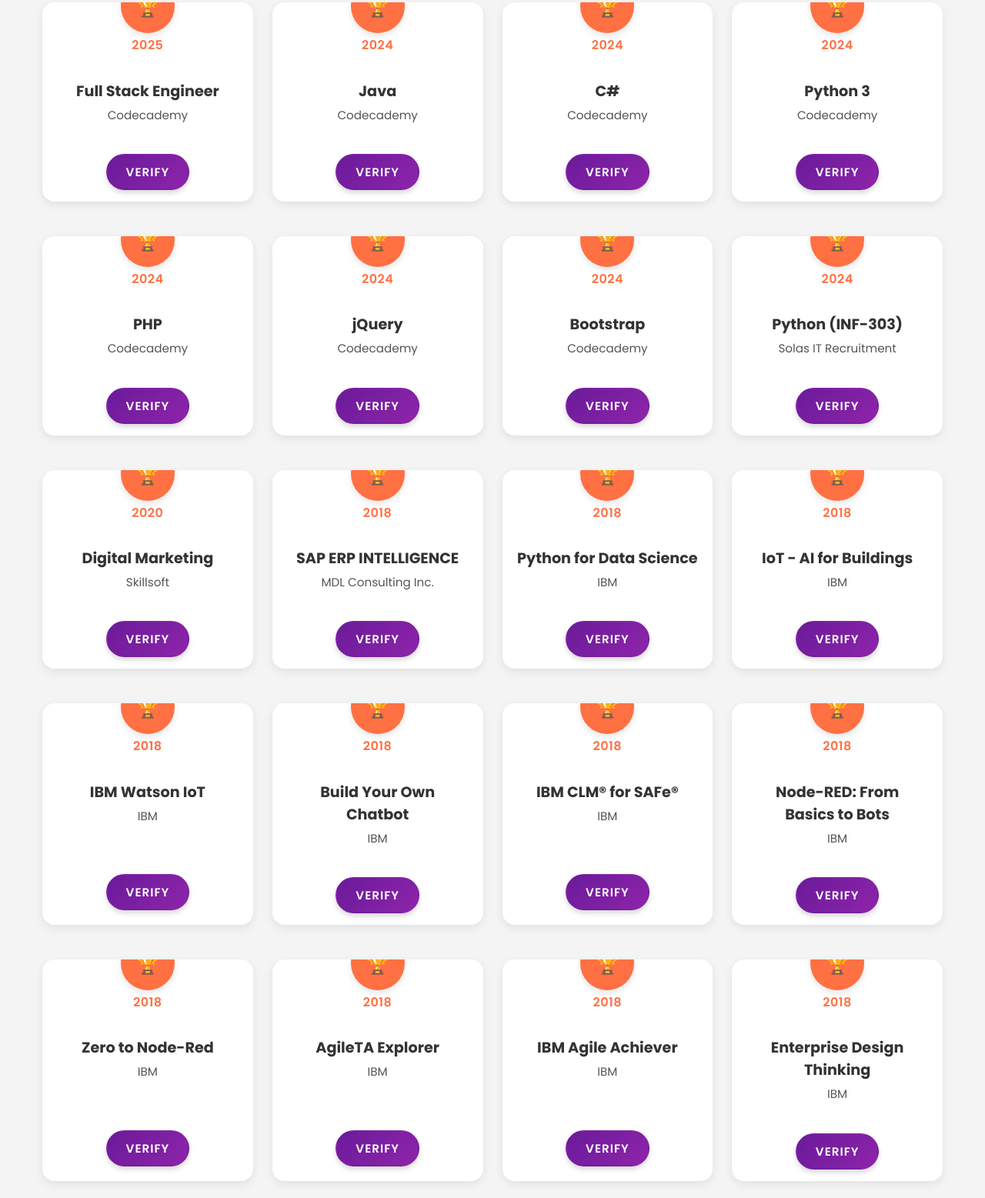
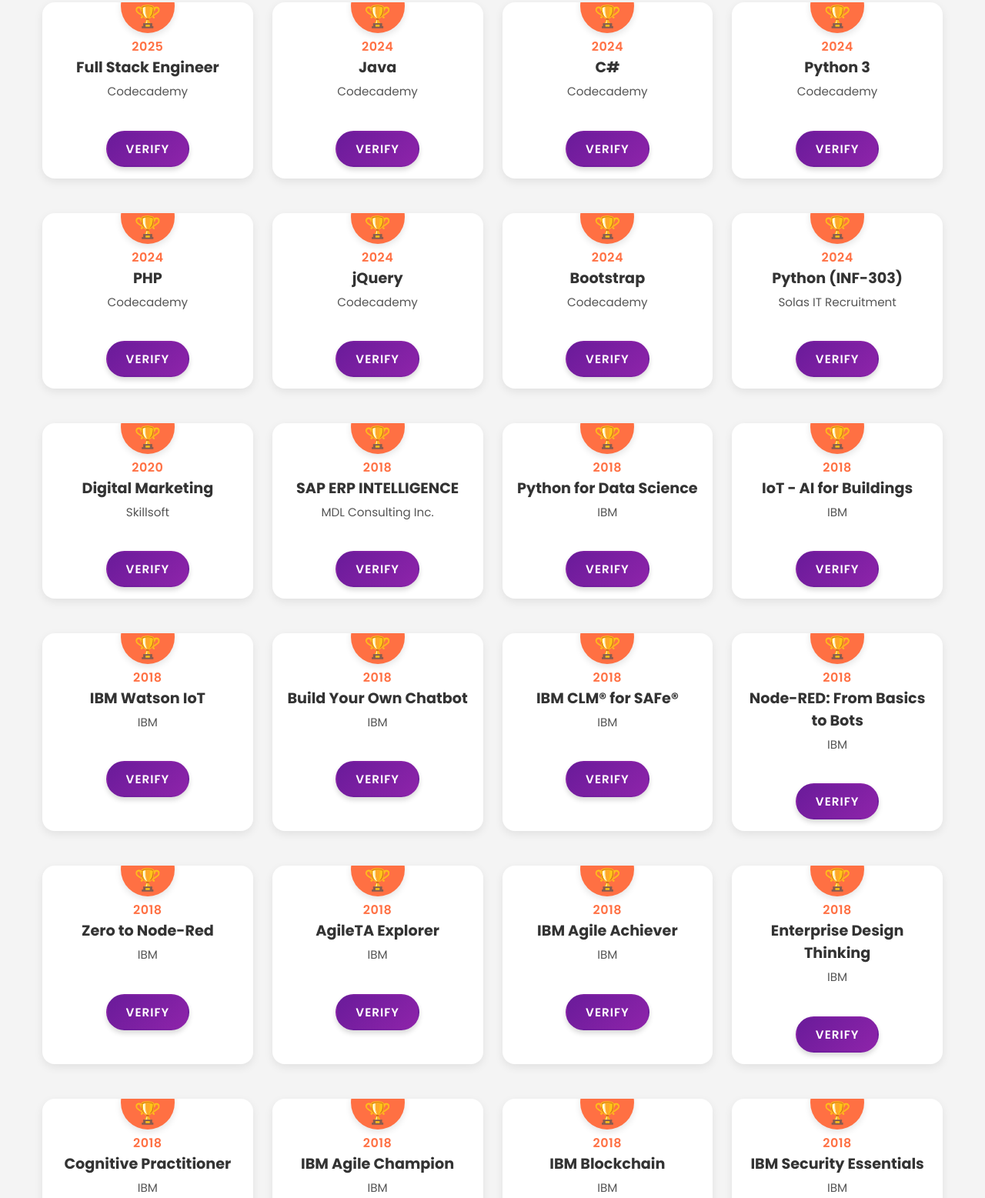
Before and after one commit to andresnalegre/andresnicolas.com, a plain HTML site: page index.html in a window 1280 px wide. Shown: the part 5295-6852 px from the top of the page at 77% size. Drawn offline with nearby package versions, Linux system fonts and the light colour scheme.

Commit message:
updating styles and structure

```diff
--- a/index.html
+++ b/index.html
@@ -4,12 +4,10 @@
     <head>
         <meta charset="UTF-8">
         <meta name="viewport" content="width=device-width, initial-scale=1.0">
-        <meta name="description" content="Andres Nicolas - Python Developer Portfolio">
+        <meta name="description" content="Full Stack Python Developer">
         <meta name="keywords" content="Portfolio, Full Stack Engineer, Python Developer">
         <title>Andres Nicolas - Portfolio</title>
         <link rel="icon" type="image/png" href="./assets/Images/Git.png">
-        <link rel="preload" href="styles.css" as="style">
-        <link rel="stylesheet" href="./styles/styles1.css">
         <link rel="stylesheet" href="./styles/navbar.css">
         <link rel="stylesheet" href="./styles/home.css">
         <link rel="stylesheet" href="./styles/about.css">
@@ -332,248 +330,333 @@
             <div class="certifications-container">
 
                 <div class="certification-item">
-                    <p class="year">2025</p>
-                    <br>
-                    <h3 class="cerificate">Full Stack Engineer</h3>
+                    <div class="certification-header">
+                        <span class="year">2025</span>
+                    </div>
+                    <div class="certification-content">
+                        <h3>Full Stack Engineer</h3>
                         <p class="provider">Codecademy</p>
                         <a href="./certificates/Full Stack Engineer Certificate.pdf" target="_blank" download class="validate-link">Verify</a>
                     </div>
+                </div>
 
                 <div class="certification-item">
-                    <p class="year">2024</p>
-                    <br>
-                    <h3 class="cerificate">Java</h3>
+                    <div class="certification-header">
+                        <span class="year">2024</span>
+                    </div>
+                    <div class="certification-content">
+                        <h3>Java</h3>
                         <p class="provider">Codecademy</p>
                         <a href="./certificates/Java Certificate.pdf" target="_blank" download class="validate-link">Verify</a>
                     </div>
+                </div>
 
                 <div class="certification-item">
-                    <p class="year">2024</p>
-                    <br>
-                    <h3 class="cerificate">C#</h3>
+                    <div class="certification-header">
+                        <span class="year">2024</span>
+                    </div>
+                    <div class="certification-content">
+                        <h3>C#</h3>
                         <p class="provider">Codecademy</p>
                         <a href="./certificates/C# Certificate.pdf" target="_blank" download class="validate-link">Verify</a>
                     </div>
+                </div>
 
                 <div class="certification-item">
-                    <p class="year">2024</p>
-                    <br>
-                    <h3 class="cerificate">Python 3</h3>
+                    <div class="certification-header">
+                        <span class="year">2024</span>
+                    </div>
+                    <div class="certification-content">
+                        <h3>Python 3</h3>
                         <p class="provider">Codecademy</p>
                         <a href="./certificates/Python3 Certificate.pdf" target="_blank" download class="validate-link">Verify</a>
                     </div>
+                </div>
 
                 <div class="certification-item">
-                    <p class="year">2024</p>
-                    <br>
-                    <h3 class="cerificate">PHP</h3>
+                    <div class="certification-header">
+                        <span class="year">2024</span>
+                    </div>
+                    <div class="certification-content">
+                        <h3>PHP</h3>
                         <p class="provider">Codecademy</p>
                         <a href="./certificates/PHP Certificate.pdf" target="_blank" download class="validate-link">Verify</a>
                     </div>
+                </div>
 
                 <div class="certification-item">
-                    <p class="year">2024</p>
-                    <br>
-                    <h3 class="cerificate">jQuery</h3>
+                    <div class="certification-header">
+                        <span class="year">2024</span>
+                    </div>
+                    <div class="certification-content">
+                        <h3>jQuery</h3>
                         <p class="provider">Codecademy</p>
                         <a href="./certificates/jQuery Certificate.pdf" target="_blank" download class="validate-link">Verify</a>
                     </div>
+                </div>
 
                 <div class="certification-item">
-                    <p class="year">2024</p>
-                    <br>
-                    <h3 class="cerificate">Bootstrap</h3>
+                    <div class="certification-header">
+                        <span class="year">2024</span>
+                    </div>
+                    <div class="certification-content">
+                        <h3>Bootstrap</h3>
                         <p class="provider">Codecademy</p>
                         <a href="./certificates/Bootstrap Certificate.pdf" target="_blank" download class="validate-link">Verify</a>
                     </div>
+                </div>
 
                 <div class="certification-item">
-                    <p class="year">2024</p>
-                    <br>
-                    <h3 class="cerificate">Python (INF-303)</h3>
+                    <div class="certification-header">
+                        <span class="year">2024</span>
+                    </div>
+                    <div class="certification-content">
+                        <h3>Python (INF-303)</h3>
                         <p class="provider">Solas IT Recruitment</p>
                         <a href="./certificates/Python (INF-303) Certificate.pdf" target="_blank" download class="validate-link">Verify</a>
                     </div>
+                </div>
 
                 <div class="certification-item">
-                    <p class="year">2020</p>
-                    <br>
-                    <h3 class="cerificate">Digital Marketing</h3>
+                    <div class="certification-header">
+                        <span class="year">2020</span>
+                    </div>
+                    <div class="certification-content">
+                        <h3>Digital Marketing</h3>
                         <p class="provider">Skillsoft</p>
                         <a href="https://skillsoft.digitalbadges.skillsoft.com/a7784f6f-2d51-4a4d-81ce-253b97311475#gs.2ej9rk" target="_blank" class="validate-link">Verify</a>
                     </div>
+                </div>
 
                 <div class="certification-item">
-                    <p class="year">2018</p>
-                    <br>
-                    <h3 class="cerificate">SAP ERP INTELLIGENCE</h3>
+                    <div class="certification-header">
+                        <span class="year">2018</span>
+                    </div>
+                    <div class="certification-content">
+                        <h3>SAP ERP INTELLIGENCE</h3>
                         <p class="provider">MDL Consulting Inc.</p>
                         <a href="./certificates/ERP SAP Certificate.pdf" target="_blank" download class="validate-link">Verify</a>
                     </div>
+                </div>
 
                 <div class="certification-item">
-                    <p class="year">2018</p>
-                    <br>
-                    <h3 class="cerificate">Python for Data Science</h3>
+                    <div class="certification-header">
+                        <span class="year">2018</span>
+                    </div>
+                    <div class="certification-content">
+                        <h3>Python for Data Science</h3>
                         <p class="provider">IBM</p>
                         <a href="https://www.credly.com/badges/56b03131-3c80-4ac9-b525-1064ca4d89b9/linked_in_profile" target="_blank" class="validate-link">Verify</a>
                     </div>
+                </div>
 
                 <div class="certification-item">
-                    <p class="year">2018</p>
-                    <br>
-                    <h3 class="cerificate">IoT - AI for Buildings</h3>
+                    <div class="certification-header">
+                        <span class="year">2018</span>
+                    </div>
+                    <div class="certification-content">
+                        <h3>IoT - AI for Buildings</h3>
                         <p class="provider">IBM</p>
                         <a href="https://www.credly.com/badges/9e87fda7-1708-4959-a556-a10fed7e72aa/linked_in_profile" target="_blank" class="validate-link">Verify</a>
                     </div>
-
-                <div class="certification-item">
-                    <p class="year">2018</p>
-                    <br>
-                    <h3 class="cerificate">IBM Watson IoT</h3>
-                    <p class="provider">IBM</p>
-                    <br>
-                    <a href="https://www.credly.com/badges/125935c0-2322-4f2b-9987-a1ee8ab4dacb/linked_in_profile" target="_blank" class="validate-link">Verify</a>
                 </div>
 
                 <div class="certification-item">
-                    <p class="year">2018</p>
-                    <br>
-                    <h3 class="cerificate">Build Your Own<br> Chatbot</h3>
+                    <div class="certification-header">
+                        <span class="year">2018</span>
+                    </div>
+                    <div class="certification-content">
+                        <h3>IBM Watson IoT</h3>
+                        <p class="provider">IBM</p>
+                        <a href="https://www.credly.com/badges/125935c0-2322-4f2b-9987-a1ee8ab4dacb/linked_in_profile" target="_blank" class="validate-link">Verify</a>
+                    </div>
+                </div>
+
+                <div class="certification-item">
+                    <div class="certification-header">
+                        <span class="year">2018</span>
+                    </div>
+                    <div class="certification-content">
+                        <h3>Build Your Own Chatbot</h3>
                         <p class="provider">IBM</p>
                         <a href="https://www.credly.com/badges/1b570646-5637-43f8-916e-04e15bd89c61/linked_in_profile" target="_blank" class="validate-link">Verify</a>
                     </div>
-
-                <div class="certification-item">
-                    <p class="year">2018</p>
-                    <br>
-                    <h3 class="cerificate">IBM CLM® for SAFe®</h3>
-                    <p class="provider">IBM</p>
-                    <br>
-                    <a href="https://www.credly.com/badges/86f09474-ed48-4465-9cab-43a5bcab3a62/linked_in_profile" target="_blank" class="validate-link">Verify</a>
                 </div>
 
                 <div class="certification-item">
-                    <p class="year">2018</p>
-                    <br>
-                    <h3 class="cerificate">Node-RED: From<br> Basics to Bots</h3>
+                    <div class="certification-header">
+                        <span class="year">2018</span>
+                    </div>
+                    <div class="certification-content">
+                        <h3>IBM CLM® for SAFe®</h3>
+                        <p class="provider">IBM</p>
+                        <a href="https://www.credly.com/badges/86f09474-ed48-4465-9cab-43a5bcab3a62/linked_in_profile" target="_blank" class="validate-link">Verify</a>
+                    </div>
+                </div>
+
+                <div class="certification-item">
+                    <div class="certification-header">
+                        <span class="year">2018</span>
+                    </div>
+                    <div class="certification-content">
+                        <h3>Node-RED: From Basics to Bots</h3>
                         <p class="provider">IBM</p>
                         <a href="https://www.credly.com/badges/b5f6e8a4-d820-43b3-bf73-354f0c6b600b/linked_in_profile" target="_blank" class="validate-link">Verify</a>
                     </div>
-
-                <div class="certification-item">
-                    <p class="year">2018</p>
-                    <br>
-                    <h3 class="cerificate">Zero to Node-Red</h3>
-                    <p class="provider">IBM</p>
-                    <br>
-                    <a href="https://www.credly.com/badges/8538c212-a947-4950-82e5-9d6bbd5d0a83/linked_in_profile" target="_blank" class="validate-link">Verify</a>
                 </div>
 
                 <div class="certification-item">
-                    <p class="year">2018</p>
-                    <br>
-                    <h3 class="cerificate">AgileTA Explorer</h3>
+                    <div class="certification-header">
+                        <span class="year">2018</span>
+                    </div>
+                    <div class="certification-content">
+                        <h3>Zero to Node-Red</h3>
                         <p class="provider">IBM</p>
-                    <br>
-                    <a href="https://www.credly.com/badges/529f9faa-ce43-471c-b39c-20e482894d7d/linked_in_profile" target="_blank" class="validate-link">Verify</a>
+                        <a href="https://www.credly.com/badges/8538c212-a947-4950-82e5-9d6bbd5d0a83/linked_in_profile" target="_blank" class="validate-link">Verify</a>
+                    </div>
                 </div>
 
                 <div class="certification-item">
-                    <p class="year">2018</p>
-                    <br>
-                    <h3 class="cerificate">IBM Agile Achiever</h3>
+                    <div class="certification-header">
+                        <span class="year">2018</span>
+                    </div>
+                    <div class="certification-content">
+                        <h3>AgileTA Explorer</h3>
                         <p class="provider">IBM</p>
-                    <br>
-                    <a href="https://www.credly.com/badges/4e6d707f-ddce-43f6-9bbe-55d2e7b879f0/linked_in_profile" target="_blank" class="validate-link">Verify</a>
+                        <a href="https://www.credly.com/badges/529f9faa-ce43-471c-b39c-20e482894d7d/linked_in_profile" target="_blank" class="validate-link">Verify</a>
+                    </div>
                 </div>
 
                 <div class="certification-item">
-                    <p class="year">2018</p>
-                    <br>
-                    <h3 class="cerificate">Enterprise Design Thinking</h3>
+                    <div class="certification-header">
+                        <span class="year">2018</span>
+                    </div>
+                    <div class="certification-content">
+                        <h3>IBM Agile Achiever</h3>
+                        <p class="provider">IBM</p>
+                        <a href="https://www.credly.com/badges/4e6d707f-ddce-43f6-9bbe-55d2e7b879f0/linked_in_profile" target="_blank" class="validate-link">Verify</a>
+                    </div>
+                </div>
+
+                <div class="certification-item">
+                    <div class="certification-header">
+                        <span class="year">2018</span>
+                    </div>
+                    <div class="certification-content">
+                        <h3>Enterprise Design Thinking</h3>
                         <p class="provider">IBM</p>
                         <a href="https://www.credly.com/badges/b161f6e9-f068-4950-841f-f72e6232fb42/linked_in_profile" target="_blank" class="validate-link">Verify</a>
                     </div>
+                </div>
 
                 <div class="certification-item">
-                    <p class="year">2018</p>
-                    <br>
-                    <h3 class="cerificate">Cognitive Practitioner</h3>
+                    <div class="certification-header">
+                        <span class="year">2018</span>
+                    </div>
+                    <div class="certification-content">
+                        <h3>Cognitive Practitioner</h3>
                         <p class="provider">IBM</p>
                         <a href="https://www.credly.com/badges/fb61c16c-9c1f-4f2d-95e1-8258c39e3f6e/linked_in_profile" target="_blank" class="validate-link">Verify</a>
                     </div>
+                </div>
 
                 <div class="certification-item">
-                    <p class="year">2018</p>
-                    <br>
-                    <h3 class="cerificate">IBM Agile Champion</h3>
+                    <div class="certification-header">
+                        <span class="year">2018</span>
+                    </div>
+                    <div class="certification-content">
+                        <h3>IBM Agile Champion</h3>
                         <p class="provider">IBM</p>
                         <a href="https://www.credly.com/badges/0803d257-da2f-46ef-84c7-f54dd4a031e1/linked_in_profile" target="_blank" class="validate-link">Verify</a>
                     </div>
+                </div>
 
                 <div class="certification-item">
-                    <p class="year">2018</p>
-                    <br>
-                    <h3 class="cerificate">IBM Blockchain</h3>
+                    <div class="certification-header">
+                        <span class="year">2018</span>
+                    </div>
+                    <div class="certification-content">
+                        <h3>IBM Blockchain</h3>
                         <p class="provider">IBM</p>
                         <a href="https://www.credly.com/badges/ae4c1368-0f46-49d3-9c24-83c8b486722e/linked_in_profile" target="_blank" class="validate-link">Verify</a>
                     </div>
+                </div>
 
                 <div class="certification-item">
-                    <p class="year">2018</p>
-                    <br>
-                    <h3 class="cerificate">IBM Security Essentials</h3>
+                    <div class="certification-header">
+                        <span class="year">2018</span>
+                    </div>
+                    <div class="certification-content">
+                        <h3>IBM Security Essentials</h3>
                         <p class="provider">IBM</p>
                         <a href="https://www.credly.com/badges/48326328-0782-4619-a419-6ba9c3e1b06a/linked_in_profile" target="_blank" class="validate-link">Verify</a>
                     </div>
+                </div>
 
                 <div class="certification-item">
-                    <p class="year">2018</p>
-                    <br>
-                    <h3 class="cerificate">Certified Ethical<br> Hacker</h3>
+                    <div class="certification-header">
+                        <span class="year">2018</span>
+                    </div>
+                    <div class="certification-content">
+                        <h3>Certified Ethical Hacker</h3>
                         <p class="provider">IBM</p>
                         <a href="https://login.w3.ibm.com/idaas/mtfim/sps/idaas/login?runtime=true&Target=https%3A%2F%2Flogin.w3.ibm.com%2Fsaml%2Fsps%2Fauth%23certificate%2FEELC-SAFARI100000006A0630%2FEELC-08435A631_EELC_SAFARI100000006A0630&devicetype=MACOS" target="_blank" class="validate-link">Verify</a>
                     </div>
+                </div>
 
                 <div class="certification-item">
-                    <p class="year">2018</p>
-                    <br>
-                    <h3 class="cerificate">Forensics & Investigation</h3>
+                    <div class="certification-header">
+                        <span class="year">2018</span>
+                    </div>
+                    <div class="certification-content">
+                        <h3>Forensics & Investigation</h3>
                         <p class="provider">Udemy</p>
                         <a href="./certificates/Forensics & Investigation.pdf" target="_blank" download class="validate-link">Verify</a>
                     </div>
+                </div>
 
                 <div class="certification-item">
-                    <p class="year">2018</p>
-                    <br>
-                    <h3 class="cerificate">Security in<br> PHP</h3>
+                    <div class="certification-header">
+                        <span class="year">2018</span>
+                    </div>
+                    <div class="certification-content">
+                        <h3>Security in PHP</h3>
                         <p class="provider">4Linux</p>
                         <a href="./certificates/Security in PHP.pdf" target="_blank" download class="validate-link">Verify</a>
                     </div>
+                </div>
 
                 <div class="certification-item">
-                    <p class="year">2017</p>
-                    <br>
-                    <h3 class="cerificate">Linux Fundamentals<br> in Cloud</h3>
+                    <div class="certification-header">
+                        <span class="year">2017</span>
+                    </div>
+                    <div class="certification-content">
+                        <h3>Linux Fundamentals in Cloud</h3>
                         <p class="provider">4Linux</p>
                         <a href="./certificates/Linux Fundamentals in Cloud.pdf" target="_blank" download class="validate-link">Verify</a>
                     </div>
+                </div>
 
                 <div class="certification-item">
-                    <p class="year">2017</p>
-                    <br>
-                    <h3 class="cerificate">Linux Security Servers<br> in Cloud</h3>
+                    <div class="certification-header">
+                        <span class="year">2017</span>
+                    </div>
+                    <div class="certification-content">
+                        <h3>Linux Security Servers in Cloud</h3>
                         <p class="provider">4Linux</p>
                         <a href="./certificates/Linux Security Servers in Cloud.pdf" target="_blank" download class="validate-link">Verify</a>
                     </div>
+                </div>
 
                 <div class="certification-item">
-                    <p class="year">2017</p>
-                    <br>
-                    <h3 class="cerificate">Linux Security SysAdmin<br> in Cloud</h3>
+                    <div class="certification-header">
+                        <span class="year">2017</span>
+                    </div>
+                    <div class="certification-content">
+                        <h3>Linux Security SysAdmin in Cloud</h3>
                         <p class="provider">4Linux</p>
                         <a href="./certificates/Linux Security SysAdmin in Cloud.pdf" target="_blank" download class="validate-link">Verify</a>
+                    </div>
                 </div>
 
             </div>
--- a/styles/certifications.css
+++ b/styles/certifications.css
@@ -1,5 +1,4 @@
 /* Certifications */
-
 body {
     min-width: 450px;
     margin: 0;
@@ -82,7 +81,7 @@
     height: 70px;
     border-radius: 50%;
     display: flex;
-    align-items: center;
+    align-items: flex-end;
     justify-content: center;
     box-shadow: 0 4px 8px rgba(0, 0, 0, 0.1);
 }
@@ -91,16 +90,19 @@
     background: #ff9e80;
 }
 
-.certification-item .year {
+.certification-header {
+    margin-top: 20px;
+}
+
+.year {
     font-size: 1em;
     font-weight: 600;
     color: #ff7043;
     margin-bottom: 8px;
     letter-spacing: 0.5px;
-    margin-top: 20px;
 }
 
-.certification-item h3 {
+.certification-content h3 {
     font-size: 1.2em;
     font-weight: 700;
     color: #333;
@@ -108,11 +110,11 @@
     transition: color 0.3s ease;
 }
 
-.certification-item:hover h3 {
+.certification-item:hover .certification-content h3 {
     color: #ff7043;
 }
 
-.certification-item p {
+.provider {
     font-size: 0.95em;
     color: #555;
     font-weight: 500;
@@ -145,7 +147,6 @@
 }
 
 /* Media Queries */
-
 @media screen and (max-width: 768px) {
     #certifications h2 {
         font-size: 1.8em;
@@ -161,11 +162,11 @@
         font-size: 24px;
     }
 
-    .certification-item h3 {
+    .certification-content h3 {
         font-size: 1.1em;
     }
 
-    .certification-item p {
+    .provider {
         font-size: 0.9em;
         margin-bottom: 30px;
     }
@@ -202,15 +203,15 @@
         top: -25px;
     }
 
-    .certification-item .year {
+    .year {
         font-size: 0.9em;
     }
 
-    .certification-item h3 {
+    .certification-content h3 {
         font-size: 1em;
     }
 
-    .certification-item p {
+    .provider {
         font-size: 0.85em;
         margin-bottom: 25px;
     }
```
Lines whose indentation alone changed are shown as unchanged.
